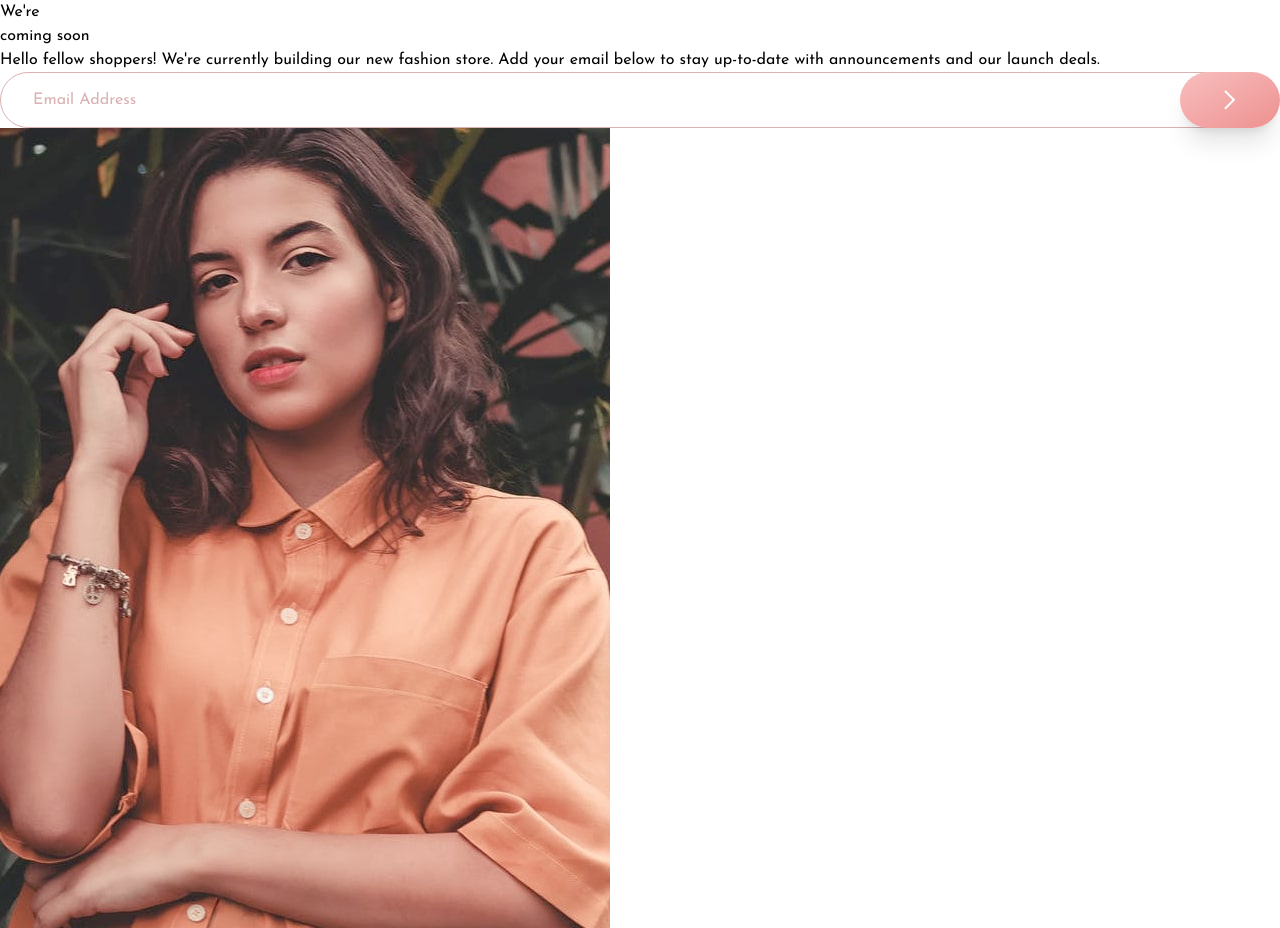
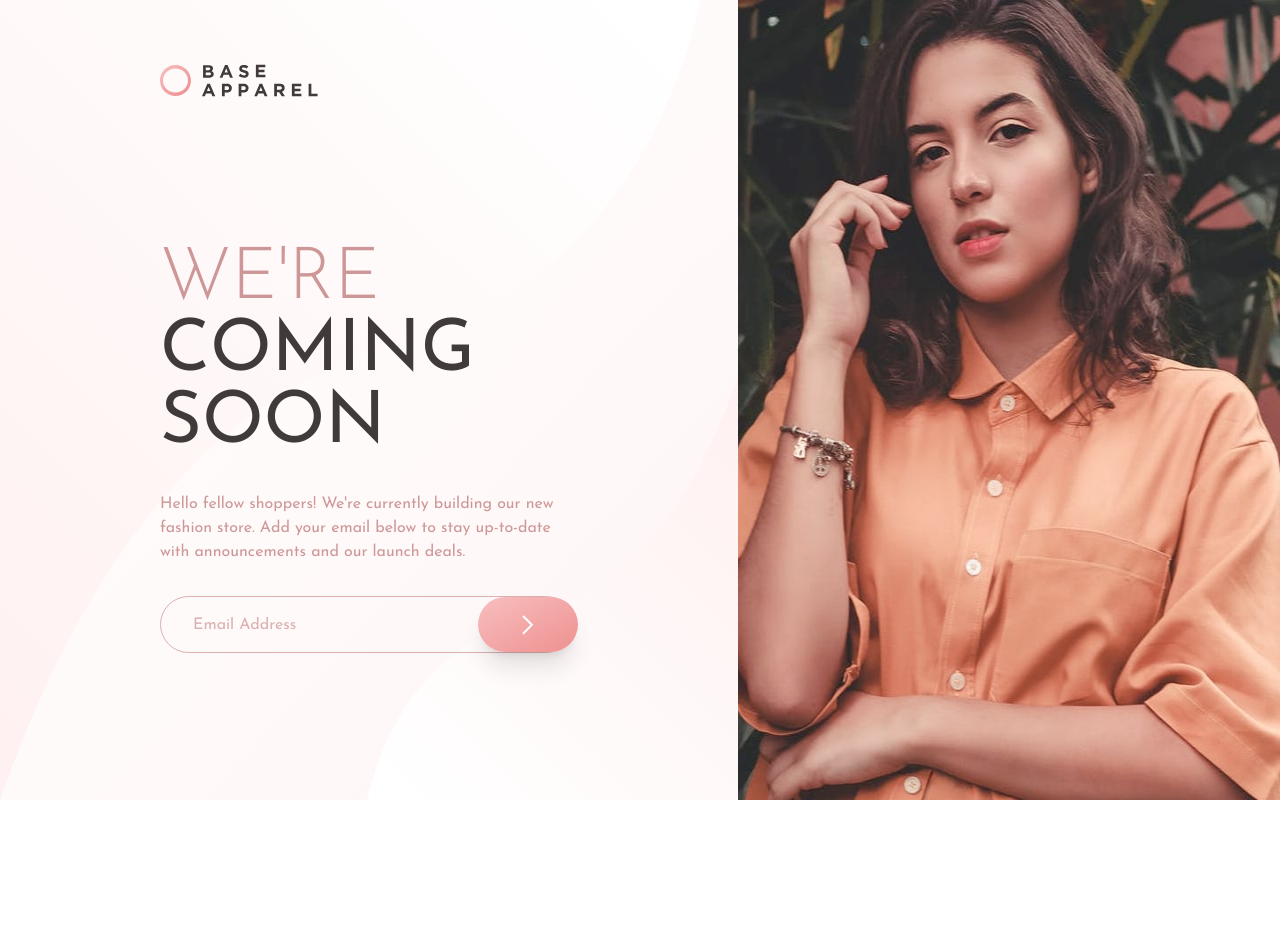
Before and after one commit to n0rrman/frontend-mentor-challenges, a Next.js app in the folder base-apparel-coming-soon/: page / in a window 1280 px wide. After the commit the page ends 800 px from the top, so only its background shows below. Built offline with nearby package versions, Linux system fonts and the light colour scheme.

Commit message:
base-apparel-coming-soon desktop layout finished

```diff
--- a/base-apparel-coming-soon/src/app/layout.tsx
+++ b/base-apparel-coming-soon/src/app/layout.tsx
@@ -20,7 +20,7 @@ export default function RootLayout({
 }) {
   return (
     <html lang="en">
-      <body className={josefin.className}>{children}</body>
+      <body className={`${josefin.className}`}>{children}</body>
     </html>
   );
 }
--- a/base-apparel-coming-soon/src/app/page.tsx
+++ b/base-apparel-coming-soon/src/app/page.tsx
@@ -9,30 +9,54 @@ import EmailForm from "@/components/emailForm";
 
 export default function Home() {
   return (
-    <main>
-      <div className="relative">
+    <main className="grid grid-cols-1 sm:grid-cols-[0.5763888889fr_0.4236111111fr] min-h-screen">
+      <section id="logo" className="w-full z-30 pt-16 mx-40">
+        <div className="relative w-[9.875rem] h-[2.0625rem]">
           <Image alt="" src={logo.src} fill />
         </div>
-      <div className="relative">
-        <Image className=" " fill alt="" src={bgImg.src} />
+      </section>
+
+      <section id="hero" className="row-span-2 z-20 h-full w-full">
+        <picture className="h-full w-full object-cover">
+          <source
+            className="w-full object-cover"
+            media="(min-width: 40rem)"
+            srcSet={heroDesktop.src}
+          />
+          <img
+            className="object-size h-full w-full"
+            src={heroMobile.src}
+            alt=""
+          />
+        </picture>
+      </section>
+
+      <section
+        id="bg"
+        className="absolute grid grid-cols-1 sm:grid-cols-[0.5763888889fr_0.4236111111fr] grid-rows-1 inset-0 z-10"
+      >
+        <div className="relative bg-gradient-to-br from-gradOneStart to-gradOneEnd">
+          <Image className="hidden sm:block" fill alt="" src={bgImg.src} />
         </div>
-      <div>We&apos;re</div>
-      <div>coming soon</div>
+      </section>
+
+      <section id="form" className="flex flex-col text-desaturatedRed">
+        <div className="z-20 mx-40 flex flex-col gap-8">
+          <h1 className="text-7xl uppercase font-light">
+            We&apos;re
+            <span className="block text-darkishRed font-normal">
+              coming soon
+            </span>
+          </h1>
 
           <p>
             Hello fellow shoppers! We&apos;re currently building our new fashion
-        store. Add your email below to stay up-to-date with announcements and
-        our launch deals.
+            store. Add your email below to stay up-to-date with announcements
+            and our launch deals.
           </p>
           <EmailForm />
-      <picture className="">
-        <source
-          className=""
-          media="(min-width: 640px)"
-          srcSet={heroDesktop.src}
-        />
-        <img className="" src={heroMobile.src} alt="" />
-      </picture>
+        </div>
+      </section>
     </main>
   );
 }
```
Lines whose indentation alone changed are shown as unchanged.
